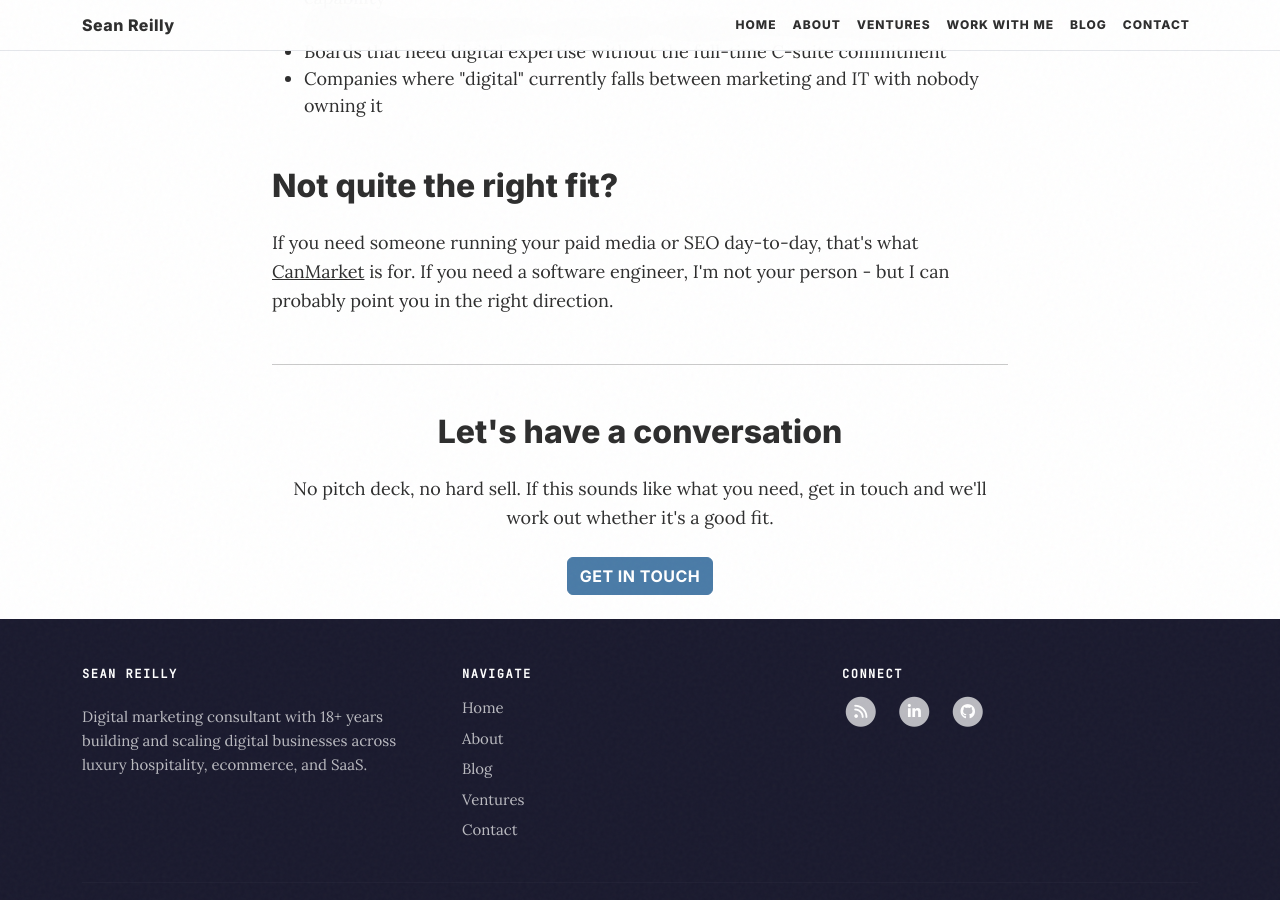
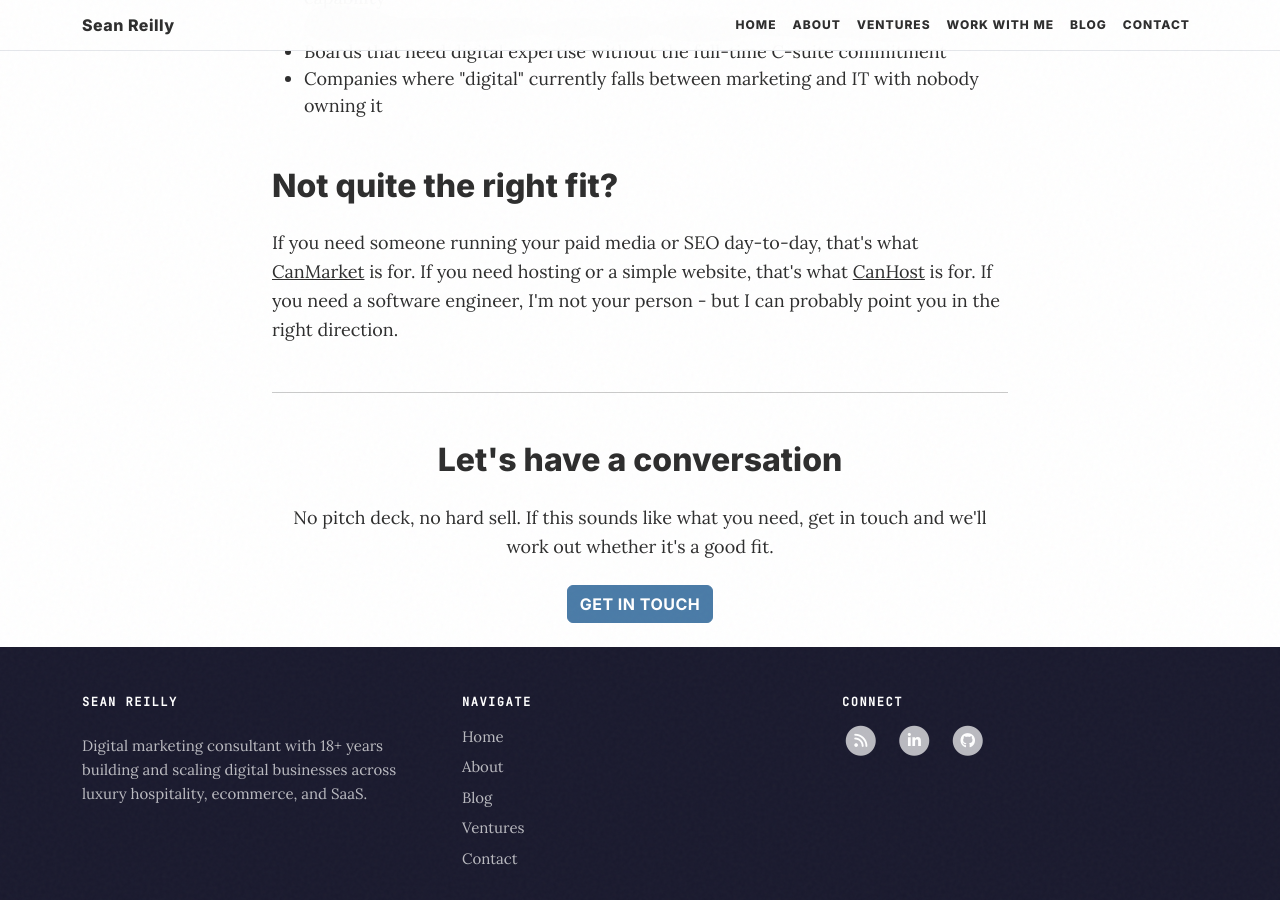
Before and after one commit to seanreillyesq/seanreillyesq.github.io, a Jekyll site: the page built from work-with-me.html, in a window 1280 px wide and 900 px high, scrolled down 1913 px. Built offline with Jekyll 4.4.1, drawn with Linux system fonts in a browser that asks for light colours; comment, search, counter and statistics services are not loaded.

Commit message:
Add CanHost cross-link to Work With Me page

```diff
--- a/work-with-me.html
+++ b/work-with-me.html
@@ -71,7 +71,7 @@
 
 <h2 class="mb-3">Not quite the right fit?</h2>
 
-<p class="mb-5">If you need someone running your paid media or SEO day-to-day, that's what <a href="https://www.canmarket.co.uk" target="_blank">CanMarket</a> is for. If you need a software engineer, I'm not your person - but I can probably point you in the right direction.</p>
+<p class="mb-5">If you need someone running your paid media or SEO day-to-day, that's what <a href="https://www.canmarket.co.uk" target="_blank">CanMarket</a> is for. If you need hosting or a simple website, that's what <a href="https://www.canhost.co.uk" target="_blank">CanHost</a> is for. If you need a software engineer, I'm not your person - but I can probably point you in the right direction.</p>
 
 <hr class="mb-5">
 
```
